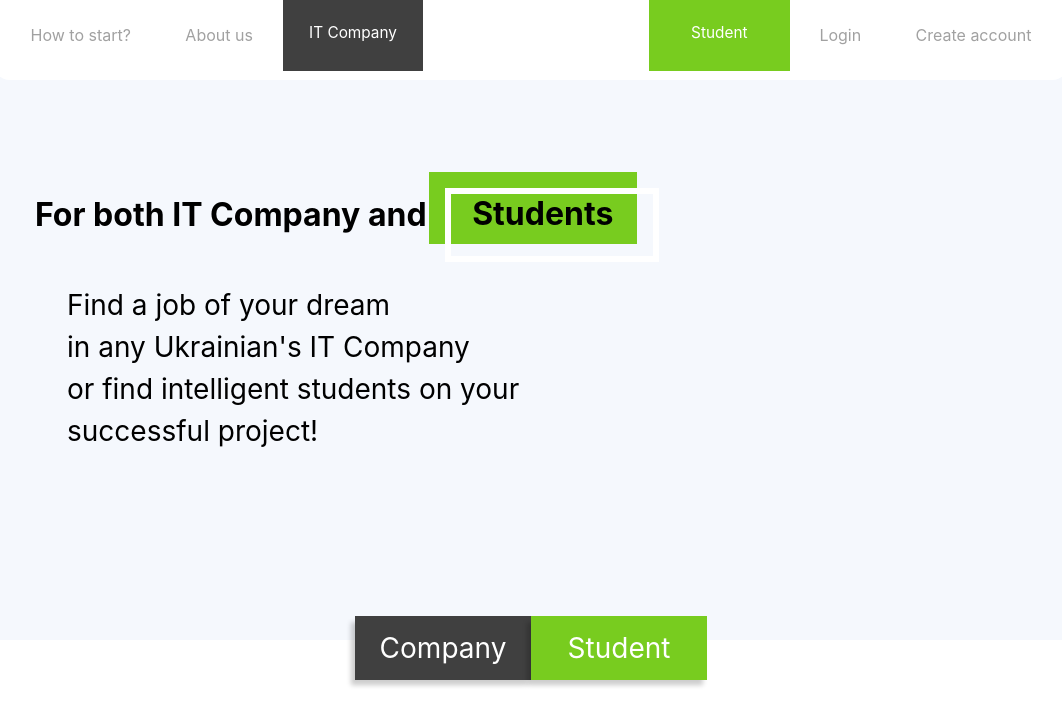
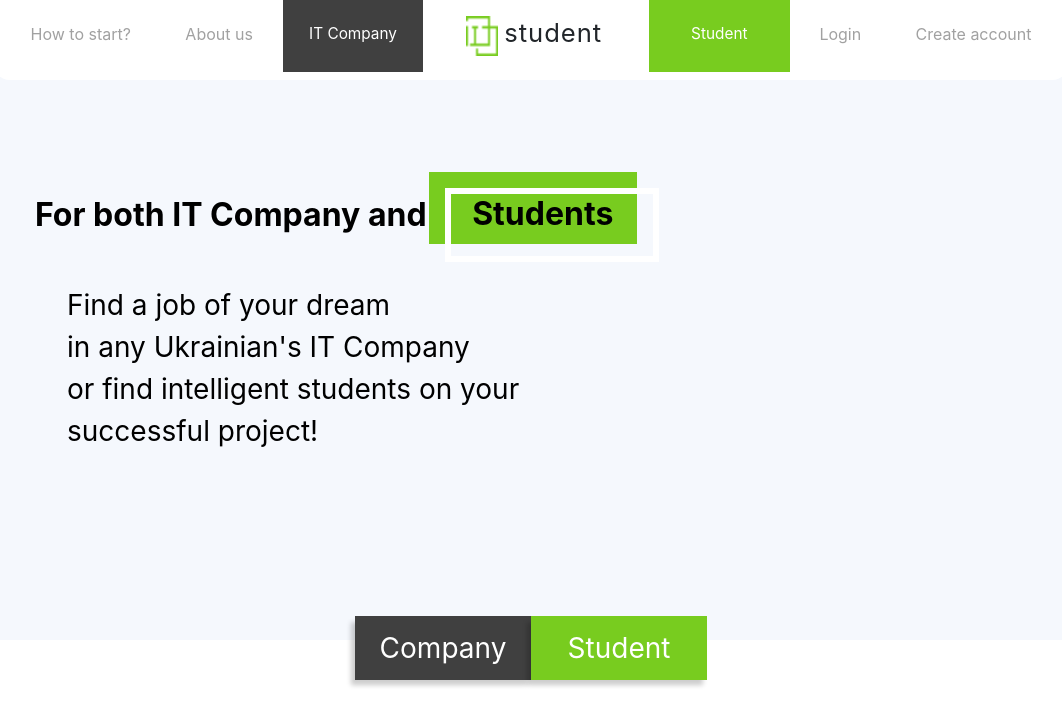
Before and after one commit to vasarostik/istudent, a React (Create React App) app: page / in a window 1280 px wide. Shown: the top 726 px of the page, without its empty margins (109-1171 px from the left). Built offline with nearby package versions, Linux system fonts and the light colour scheme.

Commit message:
icon + logo UI

```diff
--- a/public/index.html
+++ b/public/index.html
@@ -21,7 +21,7 @@
       Learn how to configure a non-root public URL by running `npm run build`.
     -->
 
-  <title>React App</title>
+  <title>IstudenT</title>
 </head>
 
 <body>
--- a/src/components/NavbarPage.js
+++ b/src/components/NavbarPage.js
@@ -1,6 +1,7 @@
 import React, { Component } from "react";
 import { MDBNavbar, MDBNavbarBrand, MDBNavbarNav, MDBNavItem, MDBNavLink, MDBNavbarToggler, MDBCollapse } from "mdbreact";
 import '../css/NavbarPage.css';
+import logo from '../images/logo.png';
 
 export class NavbarPage extends Component {
   state = {
@@ -32,6 +33,11 @@ export class NavbarPage extends Component {
             </MDBNavItem>
           </MDBNavbarNav>
 
+          <MDBNavItem className="logo hideBlock">
+              <img className="logoImg" src={logo} />
+              <h5 className="logoTitle">student</h5>
+          </MDBNavItem>
+
           <MDBNavbarNav className="rightNav" right>
             <MDBNavItem className="cont stud hideBlock">
               <h5 className="staticNav t-stud">Student</h5>
--- a/src/css/NavbarPage.css
+++ b/src/css/NavbarPage.css
@@ -64,9 +64,31 @@
     vertical-align: middle;
     line-height: 7.65vh;
     font-weight: 400;
-    margin-top: 3px;
+    margin-top: 5px;
 }
 
+.logo{
+    width:15vw;
+    height: 10vh;
+    padding-left: 2vw;
+}
+
+.logoImg{
+    float:left;
+    width:2.5vw;
+    height: 5vh;
+    margin-top: 2vh;
+}
+
+.logoTitle{
+    float:right;
+    width:10vw;
+    line-height: 7.65vh;
+    margin-top: 2px;
+    font-size: 2vw;
+    font-weight: 400;
+    letter-spacing: 1px;
+}
 
 @media only screen and (max-width: 1400px) {
     .nav{
```
Also changed, not shown: src/images/logo.png (added), 1 other file (tests, documents, lock files or other folders).
